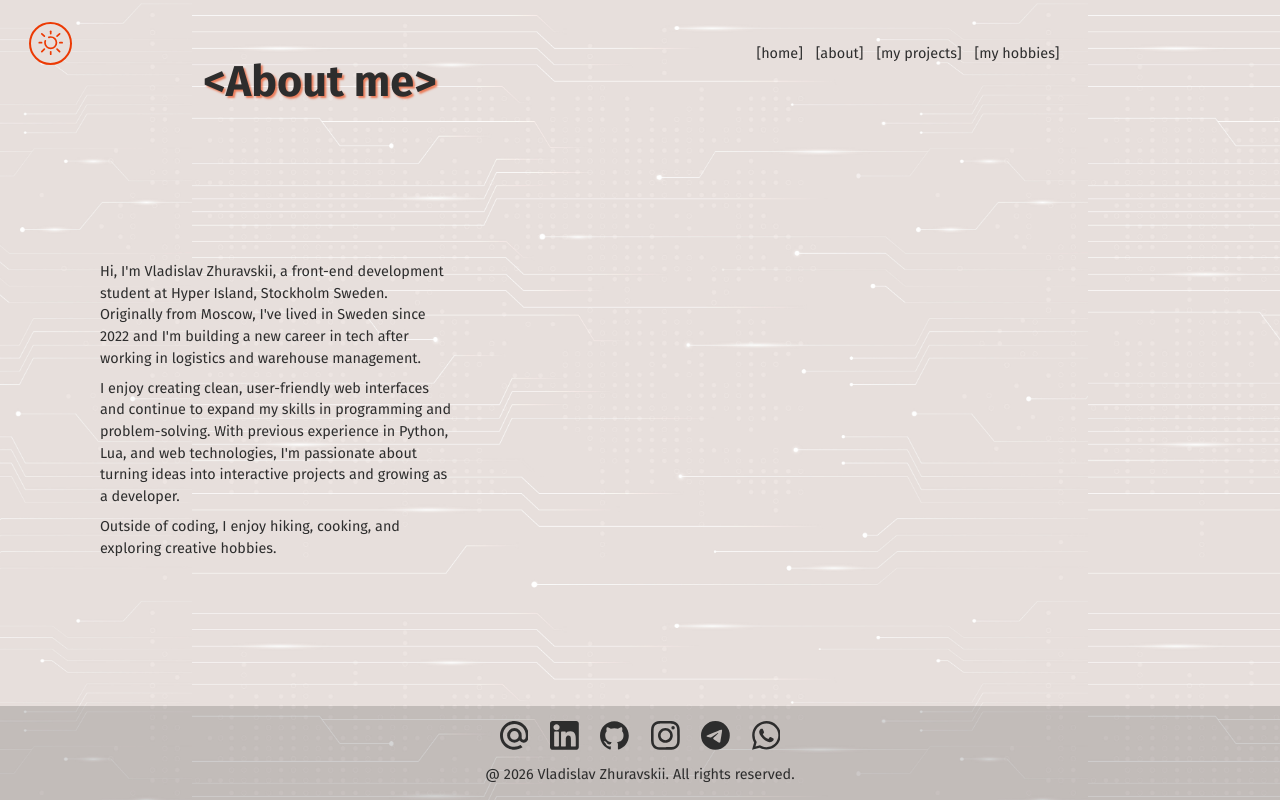
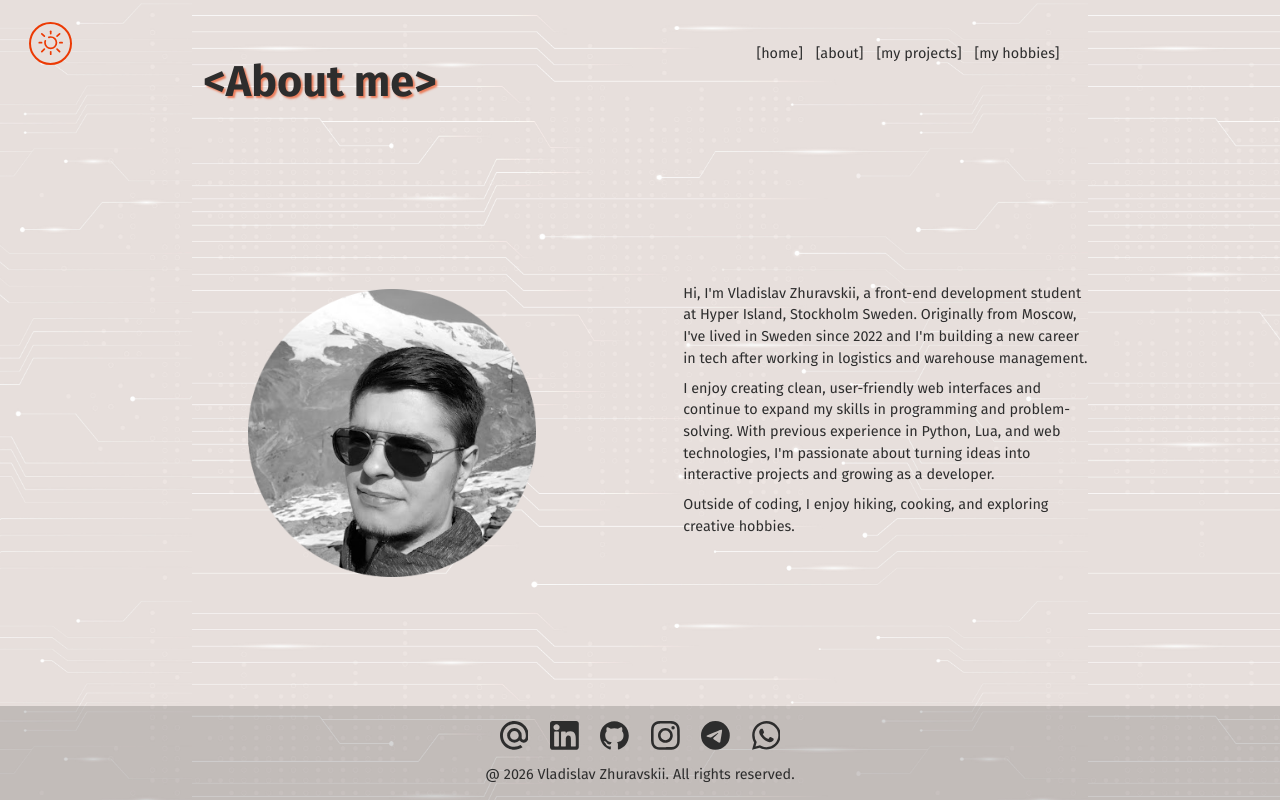
Before and after one commit to Tratatemium/Tratatemium.github.io, a React (Create React App) app: page /about in a window 1280 px wide. Built offline with nearby package versions, Linux system fonts and the light colour scheme.

Commit message:
Refactor MyPhoto component styles; adjust layout in About and Home pages for improved alignment and animations

```diff
--- a/src/components/MyPhoto.module.css
+++ b/src/components/MyPhoto.module.css
@@ -4,7 +4,5 @@
   height: 20em;
   margin: auto;
   place-items: center;
-  transform: translateX(calc(-1 * var(--curtain-center-distance)));
-
   filter: grayscale(100%);
 }
--- a/src/pages/About.jsx
+++ b/src/pages/About.jsx
@@ -4,29 +4,27 @@ function About({ MyPhoto }) {
   return (
     <>
       <h1 className={styles.title}>&lt;About me&gt;</h1>
-      <div className={styles.wraper}>
+
       <MyPhoto className={styles.myPhoto} />
 
       <section className={styles.text}>
         <p>
-            Hi, I'm Vladislav Zhuravskii, a front-end development student at
-            Hyper Island, Stockholm Sweden. Originally from Moscow, I've lived
-            in Sweden since 2022 and I'm building a new career in tech after
-            working in logistics and warehouse management.
+          Hi, I'm Vladislav Zhuravskii, a front-end development student at Hyper
+          Island, Stockholm Sweden. Originally from Moscow, I've lived in Sweden
+          since 2022 and I'm building a new career in tech after working in
+          logistics and warehouse management.
         </p>
         <p>
           I enjoy creating clean, user-friendly web interfaces and continue to
           expand my skills in programming and problem-solving. With previous
-            experience in Python, Lua, and web technologies, I'm passionate
-            about turning ideas into interactive projects and growing as a
-            developer.
+          experience in Python, Lua, and web technologies, I'm passionate about
+          turning ideas into interactive projects and growing as a developer.
         </p>
         <p>
           Outside of coding, I enjoy hiking, cooking, and exploring creative
           hobbies.
         </p>
       </section>
-      </div>
     </>
   );
 }
--- a/src/pages/About.module.css
+++ b/src/pages/About.module.css
@@ -8,6 +8,8 @@
 }
 
 .myPhoto {
+  grid-row: 2;
+  grid-column: 1;
   transform: translateX(var(--curtain-center-distance));
   animation:
     curtain-cloud-about var(--animation-speed-curtain) var(--delay-about-me)
@@ -25,6 +27,8 @@
 }
 
 .text {
+  grid-row: 2;
+  grid-column: 2;
   padding: 8em;
   transform: translateX(calc(-1 * var(--curtain-center-distance)));
   animation:
--- a/src/pages/Home.module.css
+++ b/src/pages/Home.module.css
@@ -5,6 +5,7 @@
 
 .myPhoto {
   grid-area: img;
+  transform: translateX(calc(-1 * var(--curtain-center-distance)));
   animation:
     curtain-photo var(--animation-speed-curtain) var(--delay-curtain) backwards,
     element-appear var(--animation-speed-curtain) var(--delay-curtain) backwards;
```
Lines whose indentation alone changed are shown as unchanged.
